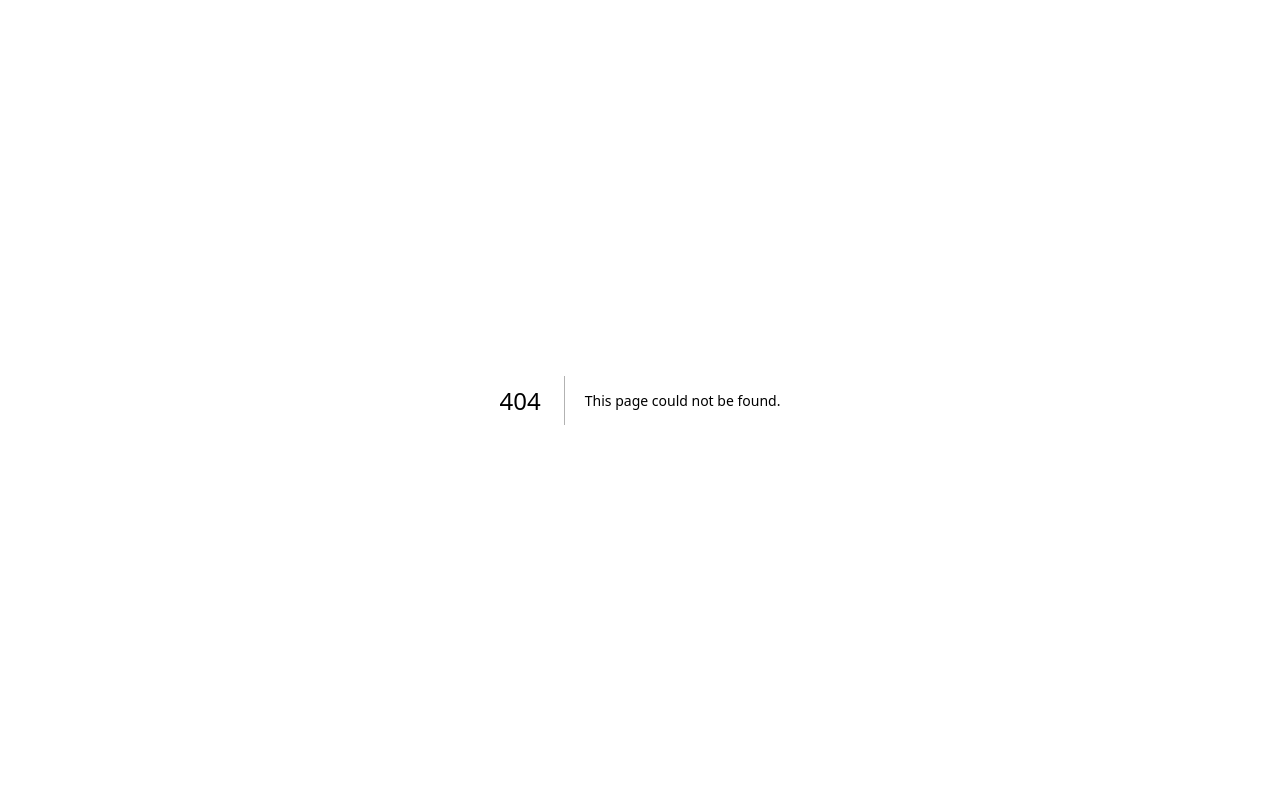
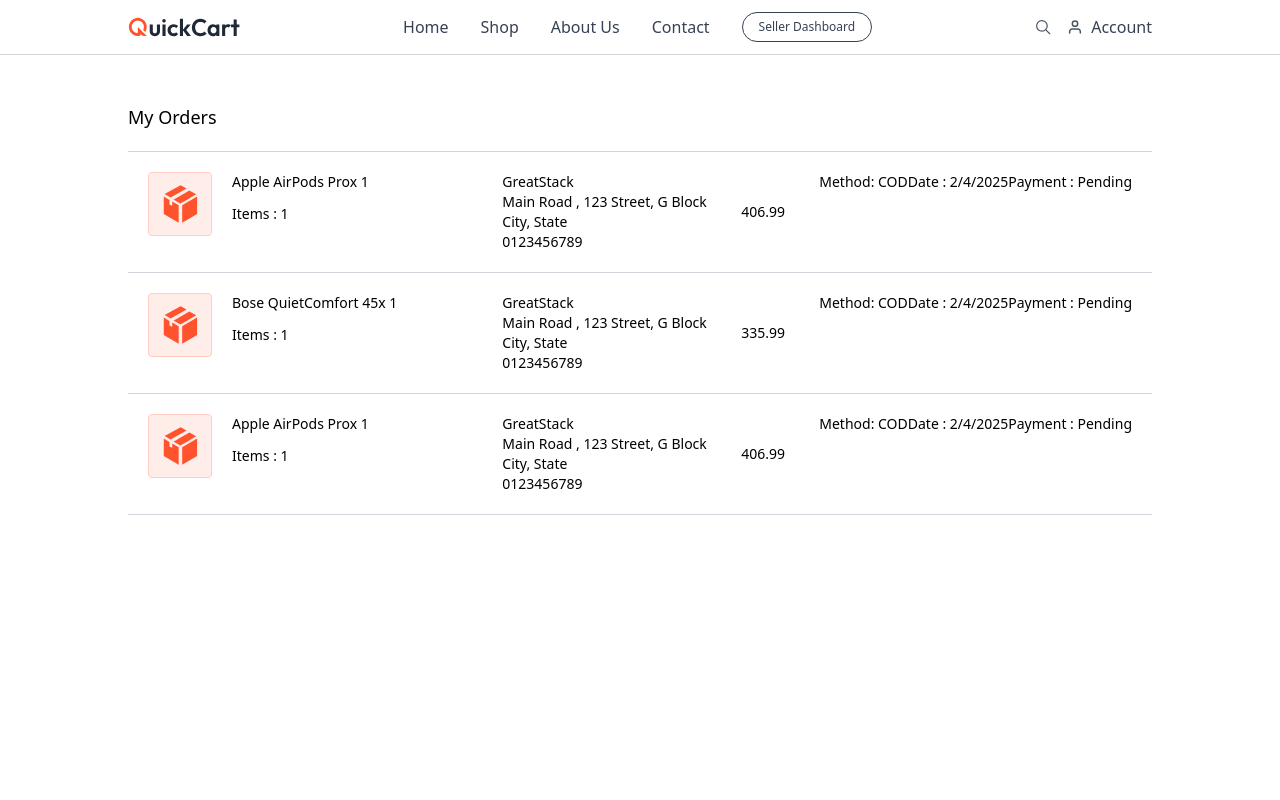
Before and after one commit to ShettyAryan/ecom, a Next.js app: page /my-orders in a window 1280 px wide. Before the commit this address had no page. Shown: the top 800 px of the page. Built offline with nearby package versions, Linux system fonts and the light colour scheme.

Commit message:
orders placed components

```diff
--- /dev/null
+++ b/app/my-orders/page.tsx
@@ -0,0 +1,88 @@
+'use client'
+import React, { useEffect, useState } from 'react'
+import { assets, orderDummyData } from '@/assets/assets'
+import { useAppContext } from '@/context/AppContext'
+import Navbar from '@/components/Navbar'
+import Footer from '@/components/Footer'
+import Loading from '@/components/Loading'
+import Image from 'next/image'
+
+
+const myOrders = () => {
+
+    const {currency} = useAppContext()
+
+    const [orders, setOrders] = useState<any[]>([]);
+    const [loading, setLoading] = useState<boolean>(true)
+
+    const fetchOrders = async ()=>{
+        setOrders(orderDummyData)
+        setLoading(false)
+    }
+
+    useEffect(()=>{
+        fetchOrders()
+    }, [])
+
+
+  return (
+    <>
+     <Navbar />
+     <div className='flex flex-col justify-between px-6 md:px-16 lg:px-32 py-6 min-h-screen'>
+        <div className='space-y-5'>
+            <h2 className='text-lg font-medium mt-6'>My Orders</h2>
+            {
+                loading ? <Loading /> : (
+                    <div className='max-w-5xl border-t border-gray-300 text-sm'>
+                        {
+                            orders.map((order, index)=>(
+                                <div key={index} className='flex flex-col md:flex-row gap-5 justify-between p-5 border-b border-gray-300'>
+                                    <div className='flex-1 flex gap-5 max-w-80'>
+                                        <Image src={assets.box_icon} className='max-w-16 max-h-16 object-cover' alt='box_icon'/>
+                                        <p className='flex flex-col gap-3'>
+                                            <span>
+                                                {order.items.map((item:any)=>item.product.name + `x ${item.quantity}`).join(", ")}
+                                            </span>
+                                            <span>
+                                                Items : {order.items.length}
+                                            </span>
+                                        </p>
+                                    </div>
+                                    <div>
+                                        <p>
+                                            <span className='font-medium'>
+                                                {order.address.fullName}
+                                            </span>
+                                            <br />
+                                            <span>{order.address.area}</span>
+                                            <br />
+                                            <span>{`${order.address.city}, ${order.address.state}`}</span>
+                                            <br />
+                                            <span>{order.address.phoneNumber}</span>
+                                        </p>
+                                    </div>
+                                    <p className='font-medium my-auto'>{currency}{order.amount}</p>
+                                    <div>
+                                        <p>
+                                            <span>Method: COD</span>
+                                            <span>Date : {new Date(order.date).toLocaleDateString()}</span>
+                                            <span>Payment : Pending</span>
+                                        </p>
+                                    </div>
+
+                                </div>
+                            ))
+                        }
+
+                    </div>
+                )
+            }
+        </div>
+
+     </div>
+     <Footer />
+    </>
+  )
+}
+
+export default myOrders
--- /dev/null
+++ b/app/order-placed/page.tsx
@@ -0,0 +1,29 @@
+'use client'
+import React, { useEffect } from 'react'
+import { assets } from '@/assets/assets'
+import { useAppContext } from '@/context/AppContext'
+import Image from 'next/image'
+
+
+const orderPlaced = () => {
+
+ const {router} = useAppContext()
+
+ useEffect(()=>{
+    setTimeout(()=>{
+        router.push('/my-orders')
+    },5000)
+ },[])
+
+  return (
+    <div className='h-screen flex flex-col justify-center items-center gap-5'>
+        <div className='flex justify-center items-center relative'>
+            <Image className='absolute p-5' src={assets.checkmark} alt='checkmark'/>
+            <div className='animate-spin rounded-full h-24 w-24 border-4 border-t-green-300 border-gray-200'></div>
+        </div>
+        <div className='text-center text-2xl font-semibold'>Order Placed Successfully</div>
+    </div>
+  )
+}
+
+export default orderPlaced
--- /dev/null
+++ b/components/Loading.tsx
@@ -0,0 +1,12 @@
+import React from 'react'
+
+const Loading = () => {
+  return (
+    <div className='felx justify-center items-center h-[70vh]'>
+        <div className='animate-spin rounded-full h-20 w-20 border-4 border-t-orange-300 border-gray-200'></div>
+
+    </div>
+  )
+}
+
+export default Loading
```
